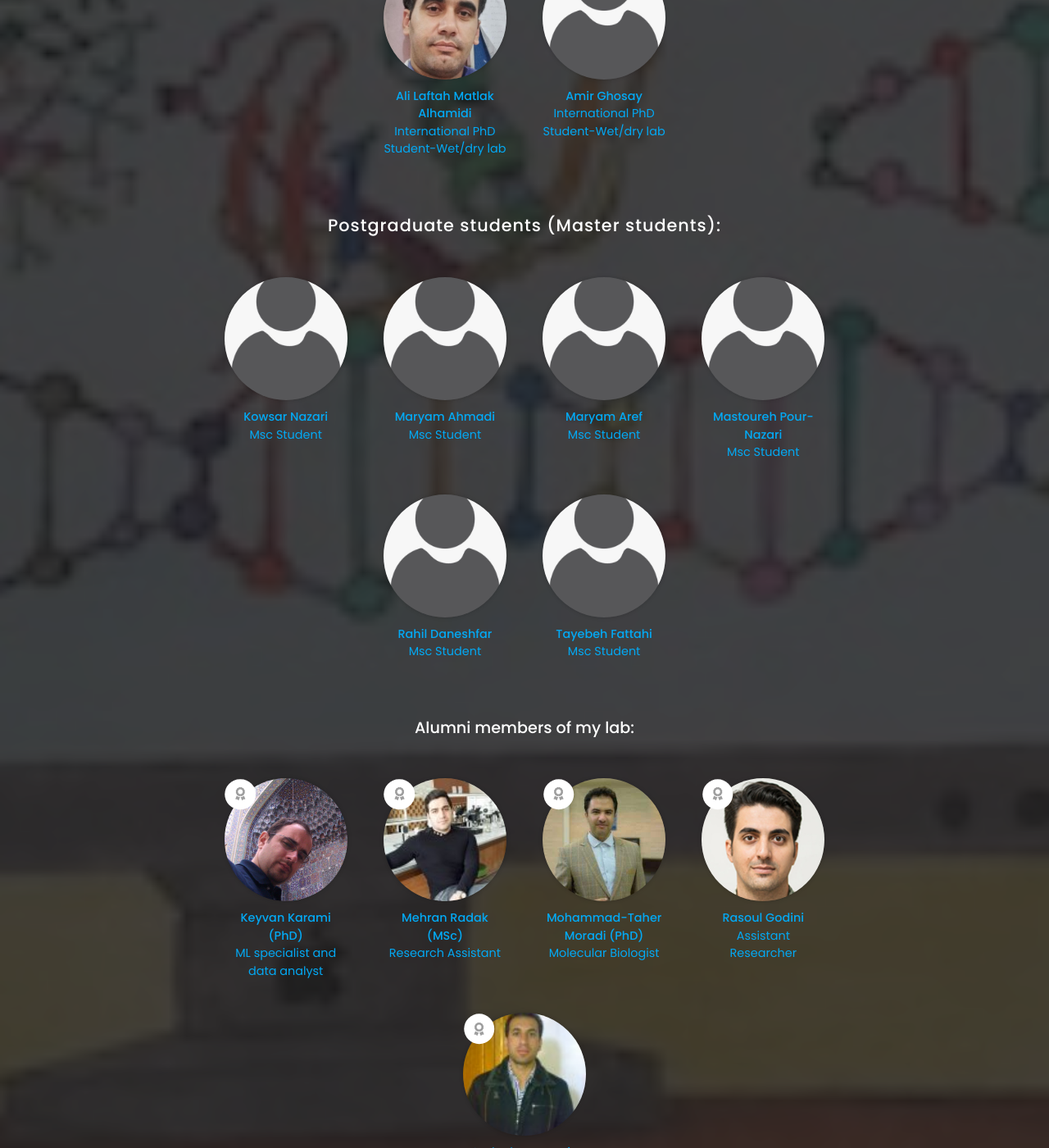
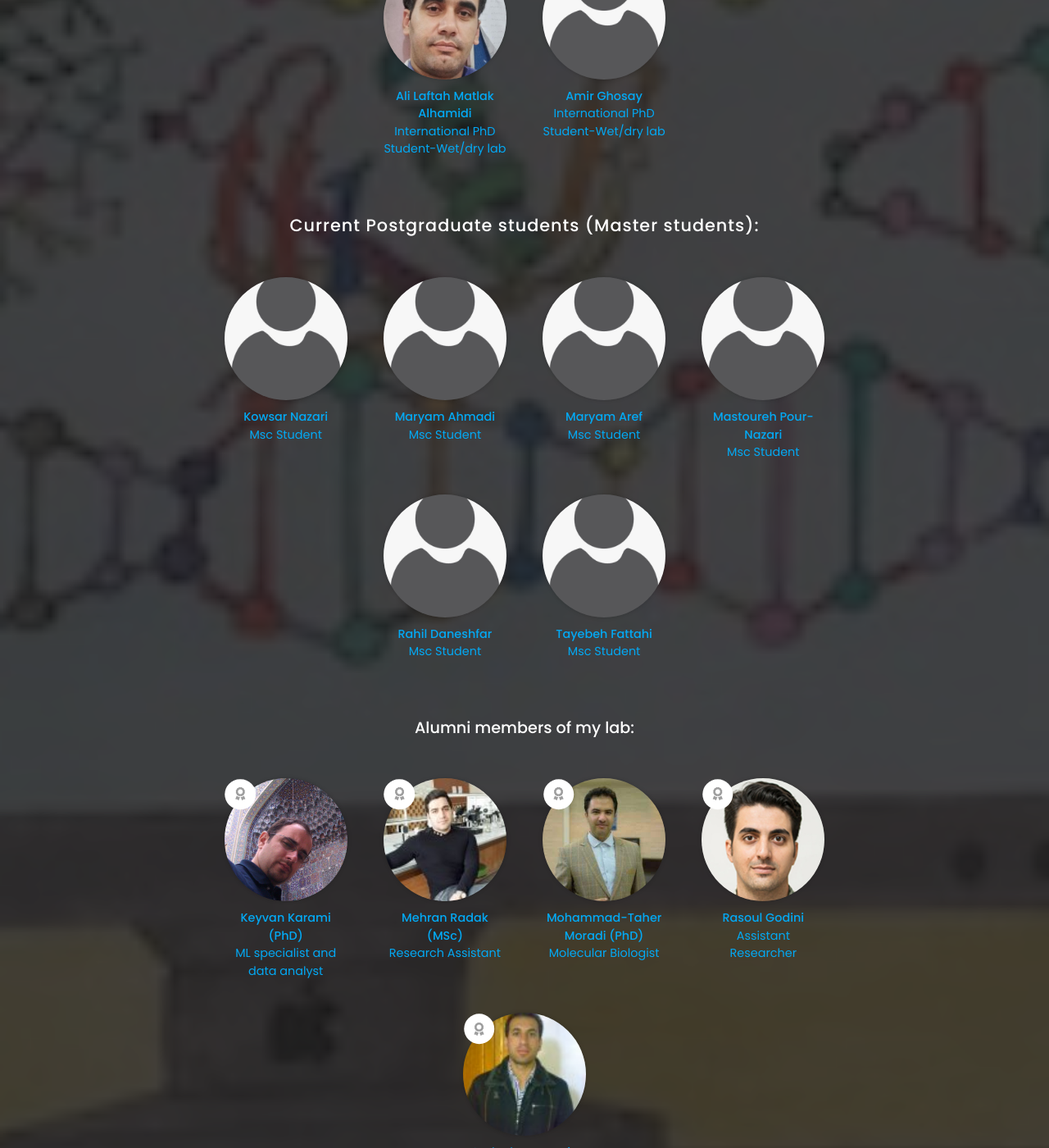
Before and after one commit to Hossein-Fallahi/Fallahi-Bioinformatics-Lab, a Jekyll site: the page built from team/index.md, in a window 1280 px wide and 1400 px high, scrolled down 1443 px. Shown: the whole window at 82% size. Built offline with Jekyll 4.4.1, drawn with Linux system fonts in a browser that asks for light colours; nearby versions of some CDN libraries; some of the changed text lies outside the part shown.

Commit message:
Update index.md

```diff
--- a/team/index.md
+++ b/team/index.md
@@ -45,7 +45,7 @@
   filters="role: phd"
 %}
 {:.center}
-## Postgraduate  students (Master students):
+## Current Postgraduate  students (Master students):
 {:.center}
 {%
   include list.html
@@ -62,9 +62,16 @@
   component="portrait"
   filters="role: alumni"
 %}
-
 {:.center}
-
+### Alumni Students of my lab:
+{:.center}
+{%
+  include list.html
+  data="members"
+  component="portrait"
+  filters="role: postgradalumni"
+%}
+{:.center}
 {% include section.html %}
 
 {% include section.html background="images/banner.jpg" dark=true%}
```
